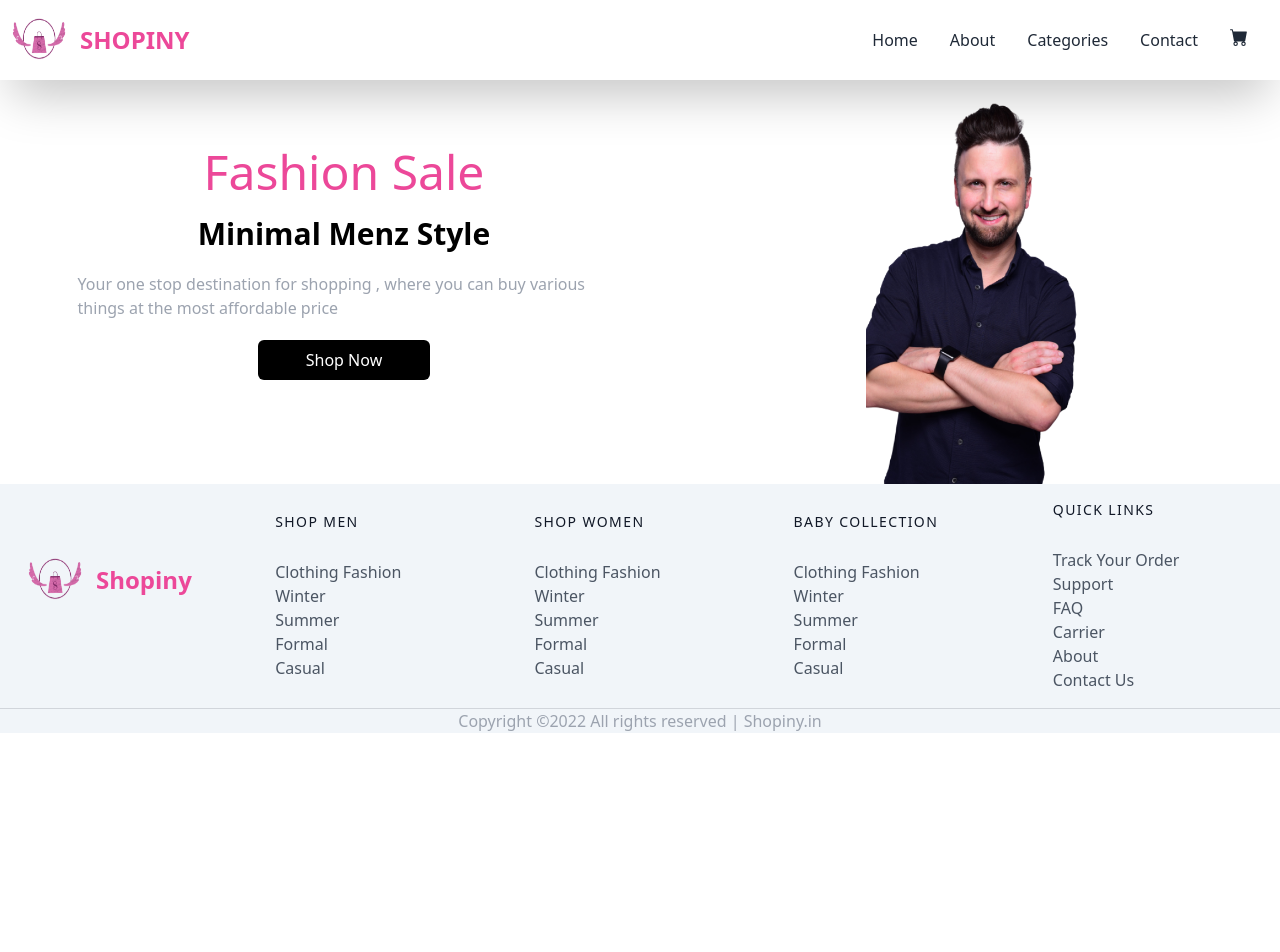
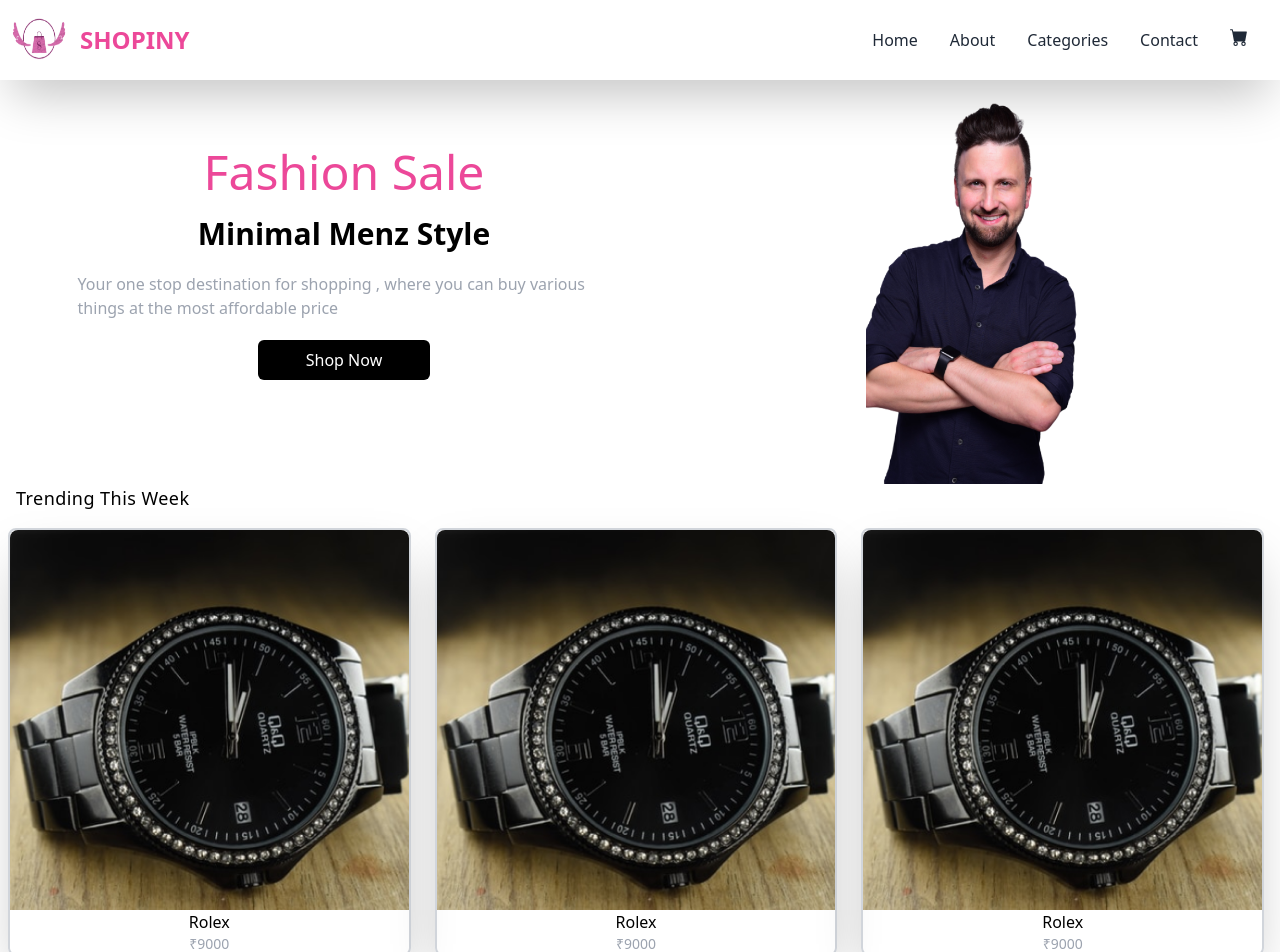
Before and after one commit to KaushikJoshi93/shopiny_frontend, a Next.js app: page / in a window 1280 px wide. Shown: the top 952 px of the page. Before the commit the page ends 800 px from the top, so only its background shows below. Built offline with nearby package versions, Linux system fonts and the light colour scheme; a web font is replaced by a local one.

Commit message:
DAY 3 -- Created product section and added some products

```diff
--- /dev/null
+++ b/components/Product.jsx
@@ -0,0 +1,18 @@
+import Image from 'next/image'
+import React from 'react'
+
+const Product = () => {
+  return (
+    <div className='flex-col mt-4 shadow-2xl rounded-lg w-full border-2 border-gray-300 '>
+        <div className='w-full '>
+            <Image src="/images/watch.png" width="100" height="100" className="w-full h-full rounded-t-lg"/>
+        </div>
+        <div className='flex flex-col items-center'>
+            <p>Rolex</p>
+            <p className='text-gray-400 text-sm'>₹9000</p>
+        </div>
+    </div>
+  )
+}
+
+export default Product
--- a/pages/index.js
+++ b/pages/index.js
@@ -2,6 +2,7 @@ import Head from 'next/head'
 import Image from 'next/image'
 import Footer from '../components/Footer'
 import Navbar from '../components/Navbar'
+import Product from '../components/Product'
 
 export default function Home() {
   return (
@@ -39,9 +40,23 @@ export default function Home() {
           </div>
         </div>
 
+        {/* Product Section */}
+        <p className='ml-4 text-lg tracking-wide'>Trending This Week</p>
+        <div className='flex flex-col md:flex-row'>
+          <div className='flex-1 mr-4 ml-2'>
+            <Product />
+          </div>
+          <div className='flex-1 mr-4 ml-2'>
+            <Product />
+          </div>
+          <div className='flex-1 mr-4 ml-2'>
+            <Product />
+          </div>
+        </div>
+
 
         {/* Footer section */}
-        <Footer/>
+        <Footer />
       </main>
     </div>
   )
```
Also changed, not shown: public/images/watch.png (added).
